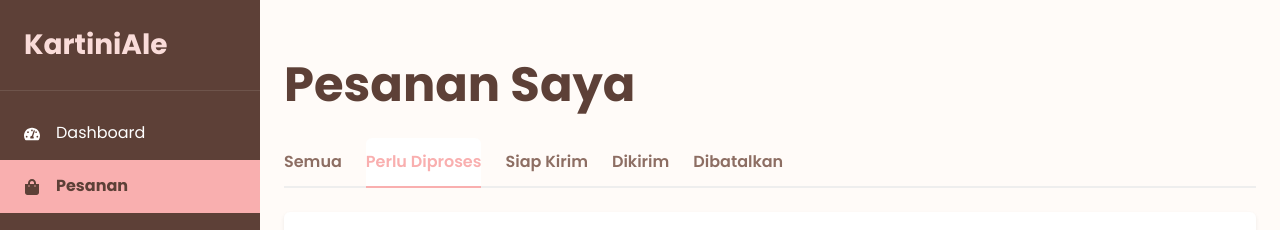
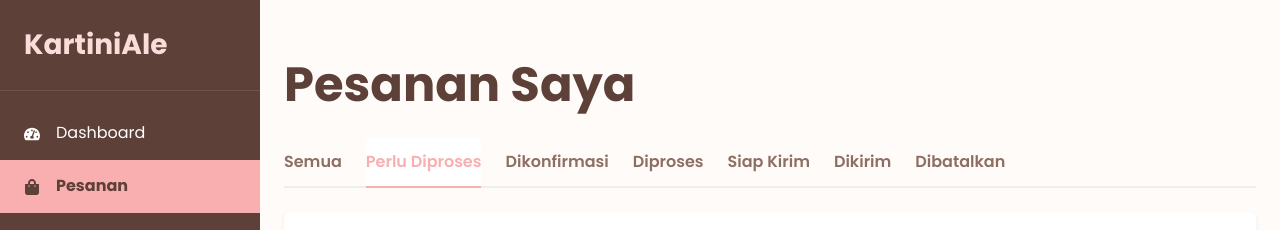
Before and after one commit to gromx-log/Kelompok-9-UAS-Front-End-Programming, a Next.js app in the folder client/: page /cms/orders in a window 1280 px wide. Shown: the top 230 px of the page. Built offline with nearby package versions, Linux system fonts and the light colour scheme; no server answers; sample sign-in values are in the browser's storage.

Commit message:
Adding more filter to CMS Orders

```diff
--- a/client/src/app/cms/orders/page.tsx
+++ b/client/src/app/cms/orders/page.tsx
@@ -51,7 +51,9 @@ const PAYMENT_STATUS_OPTIONS = ['Unpaid', 'DP', 'Paid'];
 // Mapping Tab
 const TABS = [
   { label: 'Semua', filterValues: ['Semua'] },
-  { label: 'Perlu Diproses', filterValues: ['Pending', 'Confirmed', 'In Progress'] },
+  { label: 'Perlu Diproses', filterValues: ['Pending'] },
+  { label: 'Dikonfirmasi', filterValues: ['Confirmed']},
+  { label: 'Diproses', filterValues: ['In Progress']},
   { label: 'Siap Kirim', filterValues: ['Ready'] },
   { label: 'Dikirim', filterValues: ['Delivered'] },
   { label: 'Dibatalkan', filterValues: ['Cancelled'] }
```
